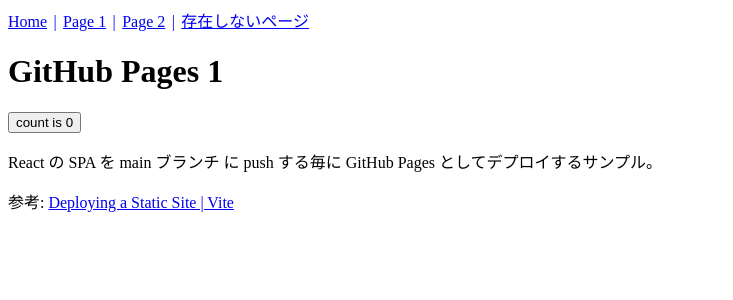
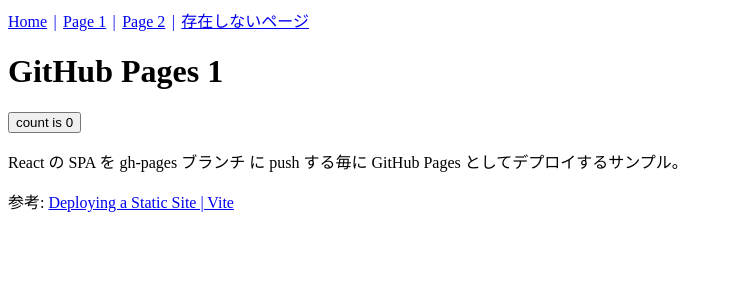
Before and after one commit to heiwa4126/react-githubpages2, a React (Vite) app: page /#/ in a window 1280 px wide. Shown: the top 300 px of the page, without its empty margins (0-733 px from the left). Built offline with nearby package versions, Linux system fonts and the light colour scheme.

Commit message:
fix typo

```diff
--- a/src/components/Home.tsx
+++ b/src/components/Home.tsx
@@ -7,7 +7,7 @@ function Home() {
     <>
       <h1>GitHub Pages 1</h1>
       <button onClick={() => setCount((count) => count + 1)}>count is {count}</button>
-      <p>React の SPA を main ブランチ に push する毎に GitHub Pages としてデプロイするサンプル。</p>
+      <p>React の SPA を gh-pages ブランチ に push する毎に GitHub Pages としてデプロイするサンプル。</p>
       <p>
         参考: <a href="https://vitejs.dev/guide/static-deploy.html#github-pages">Deploying a Static Site | Vite</a>
       </p>
```
